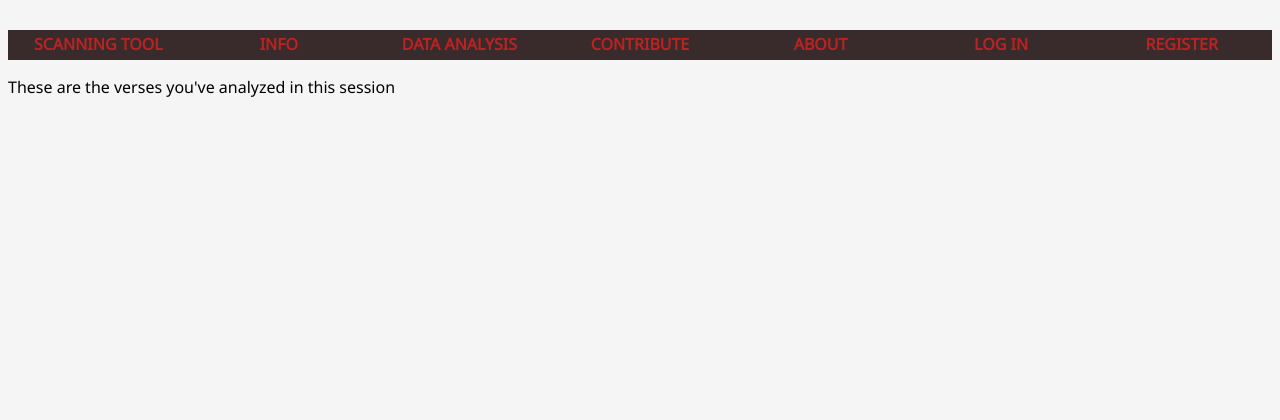
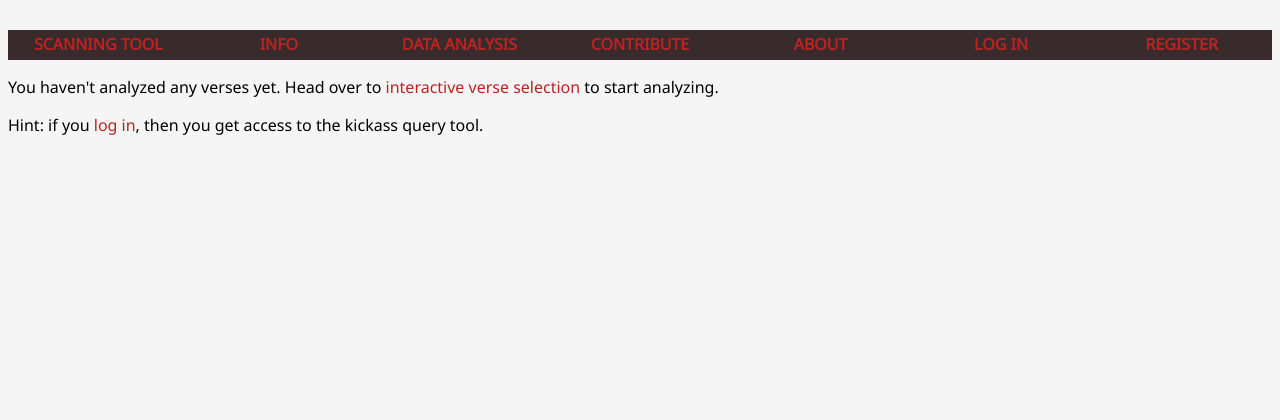
Before and after one commit to blagae/elisio, a Django app: template Elisio/Elisio/templates/batch.html in a window 1280 px wide. Shown: the top 420 px of the page. Run offline with Django 3.2, Linux system fonts and the light colour scheme; the template is opened without the code that fills it, so the values that code supplies are empty; some libraries are stand-ins or nearby versions.

Commit message:
Improve batch (extract query form) & more info

```diff
--- a/Elisio/Elisio/templates/batch.html
+++ b/Elisio/Elisio/templates/batch.html
@@ -1,11 +1,26 @@
 {% extends "base.html" %}
+{% load staticfiles %}
+{% block extra_scripts %}
+        <script src="{% static 'indexScripts.js' %}" type="text/javascript"></script>{% endblock %}
 {% block content %}
         <section id="batch">
+            {% if request.session.verses|length > 0 %}
             <p>These are the verses you've analyzed in this session</p>
             <ol>
             {% for verse in request.session.verses %}
                 <li>{{ verse }}</li>
             {% endfor %}
             </ol>
+            {% else %}
+            <p>You haven't analyzed any verses yet.
+            Head over to <a href="/">interactive verse selection</a> to start analyzing.</p>
+            {% endif %}
+        </section>
+        <section id="query">
+            {% if request.user.is_authenticated %}
+            {% include "./query.html" %}
+            {% else %}
+            <p>Hint: if you <a href="/login">log in</a>, then you get access to the kickass query tool.</p>
+            {% endif %}
         </section>
 {% endblock %}
--- a/Elisio/Elisio/templates/login.html
+++ b/Elisio/Elisio/templates/login.html
@@ -6,4 +6,5 @@
     <input type="submit" value="Login" />
     {% csrf_token %}
 </form>
+<p>If you don't have a user id yet, please <a href="./register.html">register</a>.</p>
 {% endblock %}
```
Also changed, not shown: Elisio/Elisio/templates/index.html (+1 -34 lines), Elisio/Elisio/templates/query.html (added, +35 -0 lines), 1 other file.
